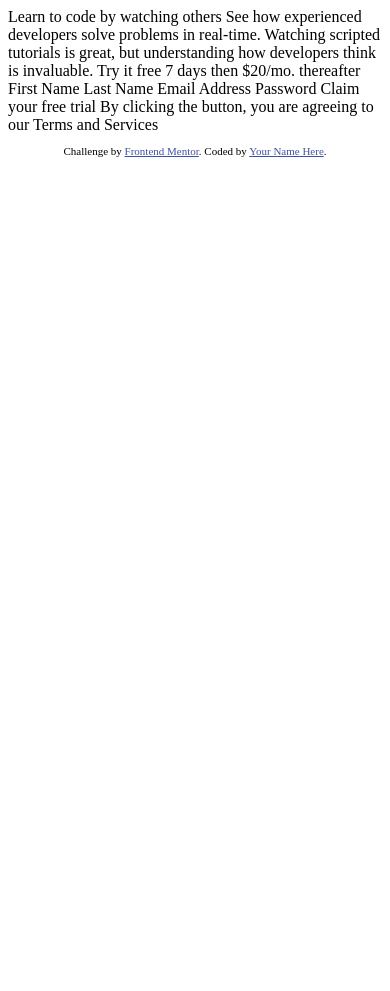
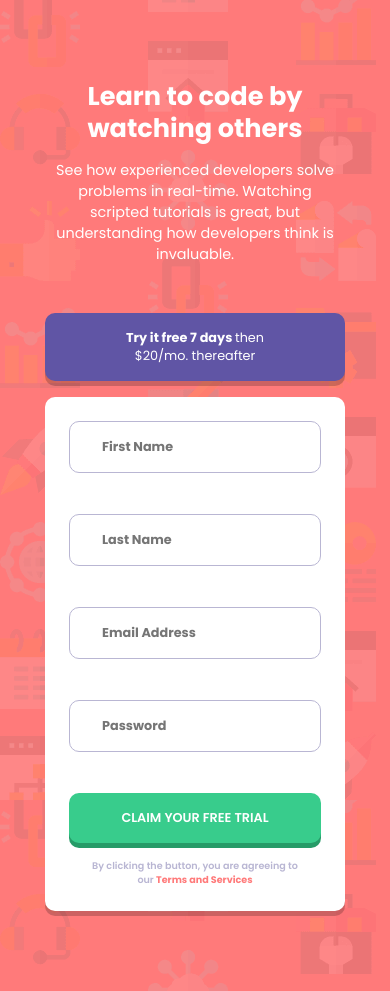
Before and after one commit to JeremyPaymal/intro-component-with-signup-form-master, a plain HTML site: page index.html in a window 390 px wide. Before the commit the page ends 844 px from the top, so only its background shows below. Drawn offline with Linux system fonts and the light colour scheme.

Commit message:
Last Update

```diff
--- a/index.html
+++ b/index.html
@@ -1,42 +1,84 @@
 <!DOCTYPE html>
 <html lang="en">
   <head>
-  <meta charset="UTF-8">
-  <meta name="viewport" content="width=device-width, initial-scale=1.0"> <!-- displays site properly based on user's device -->
+    <meta charset="UTF-8" />
+    <meta name="viewport" content="width=device-width, initial-scale=1.0" />
+    <!-- displays site properly based on user's device -->
 
-  <link rel="icon" type="image/png" sizes="32x32" href="./images/favicon-32x32.png">
+    <link
+      rel="icon"
+      type="image/png"
+      sizes="32x32"
+      href="./images/favicon-32x32.png"
+    />
+    <link rel="stylesheet" href="style.css" />
 
     <title>Frontend Mentor | Intro component with sign up form</title>
-
-  <!-- Feel free to remove these styles or customise in your own stylesheet 👍 -->
-  <style>
-    .attribution { font-size: 11px; text-align: center; }
-    .attribution a { color: hsl(228, 45%, 44%); }
-  </style>
   </head>
   <body>
-
-  Learn to code by watching others
-
-  See how experienced developers solve problems in real-time. Watching scripted tutorials is great,
-  but understanding how developers think is invaluable.
-
-  Try it free 7 days then $20/mo. thereafter
-
-  First Name
-  Last Name
-  Email Address
-  Password
-
-  Claim your free trial
-
-  By clicking the button, you are agreeing to our Terms and Services
-
-  <footer>
-    <p class="attribution">
-      Challenge by <a href="https://www.frontendmentor.io?ref=challenge" target="_blank">Frontend Mentor</a>.
-      Coded by <a href="#">Your Name Here</a>.
+    <div class="signup__container" role="main">
+      <div class="signup__container-text">
+        <h1>
+          Learn to code by <br class="br-desktop" />
+          watching others
+        </h1>
+        <p>
+          See how experienced developers solve <br class="br-mobile"> problems in real-time.<br
+            class="br-desktop"
+          />
+          Watching <br class="br-mobile"> scripted tutorials is great, but <br class="br-mobile"> understanding how
+          <br class="br-desktop" />
+          developers think is <br class="br-mobile"> invaluable.
         </p>
-  </footer>
+      </div>
+      <div class="signup__container-form">
+        <button class="try-btn">Try it free 7 days <span>then <br class="br-mobile">$20/mo. thereafter</span></button>
+        <form action="#" class="signup-form" id="form">
+          <input
+          id="first-name"
+            type="text"
+            name="first-name"
+            placeholder="First Name"
+            required
+          />
+          <img src="./images/icon-error.svg" alt="error" class="error-img-1">
+          <p class="error-msg-1">First Name cannot be empty</p>
+          <input
+          id="last-name"
+            type="text"
+            name="last-name"
+            placeholder="Last Name"
+            required
+          />
+          <img src="./images/icon-error.svg" alt="error" class="error-img-2">
+          <p class="error-msg-2">Last Name cannot be empty</p>
+          <input
+          id="email"
+            type="email"
+            name="email"
+            placeholder="Email Address"
+            required
+          />
+          <img src="./images/icon-error.svg" alt="error" class="error-img-3">
+          <p class="error-msg-3">Looks like this is not an email</p>
+          <input
+          id="password"
+            type="password"
+            name="password"
+            placeholder="Password"
+            required
+          />
+          <img src="./images/icon-error.svg" alt="error" class="error-img-4">
+          <p class="error-msg-4">Password cannot be empty</p>
+          <button type="submit" class="signup-btn" id="submit_btn">Claim your free trial</button>
+          <p class="terms">
+            By clicking the button, you are agreeing to
+            <br class="br-mobile" />
+            our <a href="#">Terms and Services</a>
+          </p>
+        </form>
+      </div>
+    </div>
+    <script src="script.js"></script>
   </body>
 </html>
--- /dev/null
+++ b/script.js
@@ -0,0 +1,53 @@
+const submitButton = document.querySelector("#submit_btn");
+const firstName = document.querySelector("#first-name");
+const lastName = document.querySelector("#last-name");
+const email = document.querySelector("#email");
+const password = document.querySelector("#password");
+const errorImg1 = document.querySelector(".error-img-1");
+const errorMsg1 = document.querySelector(".error-msg-1");
+const errorImg2 = document.querySelector(".error-img-2");
+const errorMsg2 = document.querySelector(".error-msg-2");
+const errorImg3 = document.querySelector(".error-img-3");
+const errorMsg3 = document.querySelector(".error-msg-3");
+const errorImg4 = document.querySelector(".error-img-4");
+const errorMsg4 = document.querySelector(".error-msg-4");
+
+submitButton.addEventListener("click", (e) => {
+  e.preventDefault();
+  if (firstName.value.length === 0) {
+    firstName.style.border = "2px solid red";
+    errorImg1.style.visibility = "visible";
+    errorMsg1.style.visibility = "visible";
+  } else {
+    firstName.style.border = "2px solid green";
+    errorImg1.style.visibility = "hidden";
+    errorMsg1.style.visibility = "hidden";
+  }
+  if (lastName.value.length === 0) {
+    lastName.style.border = "2px solid red";
+    errorImg2.style.visibility = "visible";
+    errorMsg2.style.visibility = "visible";
+  } else {
+    lastName.style.border = "2px solid green";
+    errorImg2.style.visibility = "hidden";
+    errorMsg2.style.visibility = "hidden";
+  }
+  if (email.validity.typeMismatch || email.value.length === 0) {
+    email.style.border = "2px solid red";
+    errorImg3.style.visibility = "visible";
+    errorMsg3.style.visibility = "visible";
+  } else {
+    email.style.border = "2px solid green";
+    errorImg3.style.visibility = "hidden";
+    errorMsg3.style.visibility = "hidden";
+  }
+  if (password.value.length === 0) {
+    password.style.border = "2px solid red";
+    errorImg4.style.visibility = "visible";
+    errorMsg4.style.visibility = "visible";
+  } else {
+    password.style.border = "2px solid green";
+    errorImg4.style.visibility = "hidden";
+    errorMsg4.style.visibility = "hidden";
+  }
+});
--- /dev/null
+++ b/style.css
@@ -0,0 +1,285 @@
+@import url("https://fonts.googleapis.com/css2?family=Poppins:wght@400;500;600;700&display=swap");
+
+:root {
+  --red: hsl(0, 100%, 74%);
+  --green: hsl(154, 59%, 51%);
+  --blue: hsl(248, 32%, 49%);
+  --dark-blue: hsl(249, 10%, 26%);
+  --grayish-blue: hsl(246, 25%, 77%);
+  --font-size: 16px;
+  --font-family: "Poppins", sans-serif;
+}
+
+* {
+  margin: 0;
+  padding: 0;
+  box-sizing: border-box;
+  font-size: var(--font-size);
+  font-family: var(--font-family);
+}
+
+body {
+  display: flex;
+  align-items: center;
+  justify-content: center;
+  max-height: 100vh;
+  background: url(./images/bg-intro-desktop.png);
+  background-color: var(--red);
+  padding: 4rem;
+}
+
+button,
+a {
+  cursor: pointer;
+  text-decoration: none;
+}
+
+button {
+  color: white;
+  padding: 1rem 2rem;
+  border: none;
+}
+
+button,
+input,
+.signup-form {
+  border-radius: 10px;
+}
+
+.br-mobile {
+  display: none;
+}
+
+.signup__container {
+  max-width: 1440px;
+  display: grid;
+  grid-template-columns: repeat(2, 1fr);
+  margin: 4rem;
+  gap: 2rem;
+}
+
+.signup__container-text {
+  display: flex;
+  flex-direction: column;
+  margin: 4rem;
+  color: white;
+  justify-content: center;
+}
+
+.signup__container-text h1 {
+  font-size: 3rem;
+  line-height: 3rem;
+  margin-bottom: 2rem;
+}
+.signup__container-text p {
+  font-weight: 400;
+}
+
+.signup__container-form {
+  display: flex;
+  flex-direction: column;
+  gap: 2rem;
+  text-align: center;
+  width: 550px;
+}
+
+.try-btn {
+  background-color: var(--blue);
+  font-weight: 800;
+  box-shadow: 0px 5px rgba(0, 0, 0, 0.2);
+}
+
+.try-btn span {
+  font-weight: 100;
+}
+
+.signup-form {
+  position: relative;
+  display: flex;
+  flex-direction: column;
+  padding: 3rem;
+  background-color: white;
+  box-shadow: 0px 5px rgba(0, 0, 0, 0.2);
+}
+
+.signup-form input {
+  padding: 1rem 2rem;
+  font-weight: 700;
+  border: 1px solid var(--grayish-blue);
+}
+
+.error-msg-1,
+.error-msg-2,
+.error-msg-3,
+.error-msg-4,
+.error-img-1,
+.error-img-2,
+.error-img-3,
+.error-img-4 {
+  visibility: hidden;
+}
+
+.error-img-1,
+.error-img-2,
+.error-img-3,
+.error-img-4 {
+  position: absolute;
+  right: 75px;
+}
+
+.error-img-1 {
+  top: 65px;
+}
+
+.error-img-2 {
+  top: 165px;
+}
+
+.error-img-3 {
+  top: 265px;
+}
+
+.error-img-4 {
+  top: 365px;
+}
+
+.error-msg-1,
+.error-msg-2,
+.error-msg-3,
+.error-msg-4 {
+  color: red;
+  font-style: italic;
+  margin-left: 1rem;
+  padding: 0;
+  text-align: right;
+  margin: 0.5rem 0.2rem 1rem 0;
+}
+.signup-btn {
+  background-color: var(--green);
+  text-transform: uppercase;
+  font-weight: 600;
+  box-shadow: 0px 5px rgb(38, 155, 104);
+}
+
+.terms,
+.signup__container-form a,
+.error-msg-1,
+.error-msg-2,
+.error-msg-3,
+.error-msg-4 {
+  font-size: 0.7rem;
+}
+
+.terms {
+  margin-top: 1rem;
+  color: var(--grayish-blue);
+  font-weight: 600;
+}
+
+.signup__container-form a {
+  color: var(--red);
+  font-weight: 800;
+}
+
+@media screen and (max-width: 1550px) {
+  .signup__container-text h1 {
+    font-size: 2.4rem;
+    margin-bottom: 1rem;
+  }
+
+  .signup__container-text p {
+    font-size: 0.73rem;
+  }
+
+  .signup__container-form {
+    width: 450px;
+    gap: 1rem;
+  }
+
+  .signup-form{
+    padding: 1.5rem;
+  }
+
+  .try-btn,
+  .signup-form input,
+  .signup-btn,
+  span {
+    font-size: 0.8rem;
+  }
+
+  .terms,
+  .terms a {
+    font-size: 0.6rem;
+  }
+
+  .error-img-1,
+.error-img-2,
+.error-img-3,
+.error-img-4 {
+  right: 45px;
+}
+
+  .error-img-1 {
+    top: 40px;
+  }
+
+  .error-img-2 {
+    top: 138px;
+  }
+
+  .error-img-3 {
+    top: 234px;
+  }
+
+  .error-img-4 {
+    top: 330px;
+  }
+}
+@media screen and (max-width: 1270px) {
+  body {
+    max-height: none;
+  }
+
+  .signup__container-text {
+    max-width: 300px;
+  }
+
+  .br-mobile {
+    display: block;
+  }
+
+  .br-desktop {
+    display: none;
+  }
+
+  .signup__container {
+    display: flex;
+    flex-direction: column;
+    padding: 1rem;
+    margin: 0;
+    gap: 3rem;
+  }
+
+  .signup__container-text {
+    margin: 0;
+    text-align: center;
+  }
+
+  .signup__container-text h1 {
+    font-size: 1.6rem;
+    line-height: 2rem;
+  }
+
+  .signup__container-text p {
+    font-size: 0.9rem;
+  }
+
+  .signup__container-form {
+    width: 300px;
+    padding: 0;
+  }
+
+  .signup-form {
+    padding: 1.5rem;
+  }
+}
```
Lines whose indentation alone changed are shown as unchanged.
